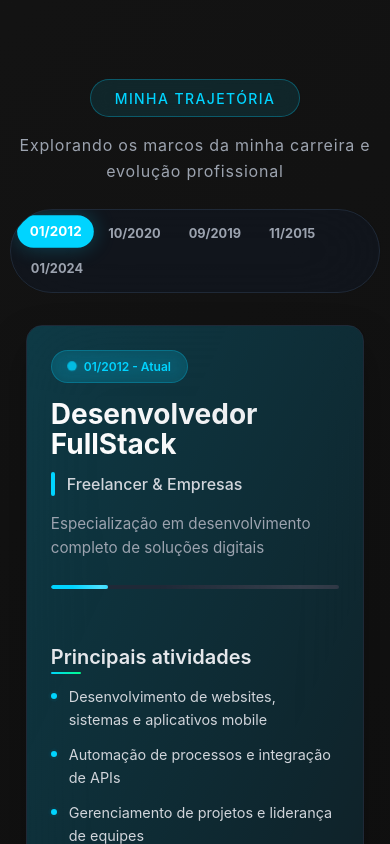
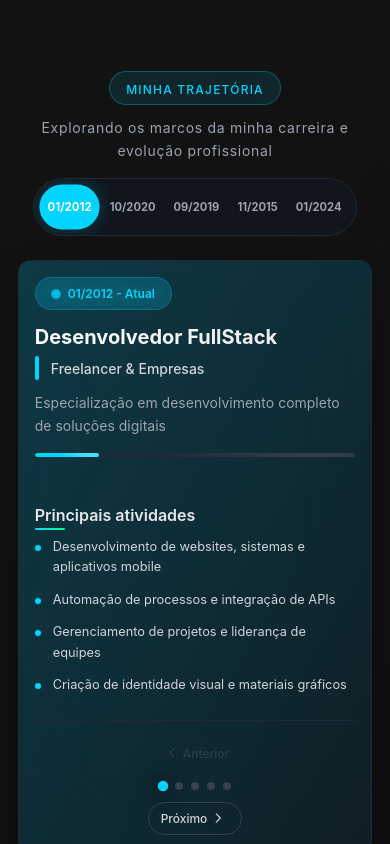
Before and after one commit to jottasilva/portfolio, a React (Create React App) app: page / in a window 390 px wide. Shown: the part 9020-9864 px from the top of the page. Built offline with nearby package versions, Linux system fonts and the light colour scheme; a web font is replaced by a local one.

Commit message:
Update timeline.css

```diff
--- a/src/css/timeline.css
+++ b/src/css/timeline.css
@@ -1,4 +1,3 @@
-
 /* Timeline Container */
 .timeline-container {
   min-height: 100vh;
@@ -13,6 +12,7 @@
   padding: 2rem 1rem;
   position: relative;
 }
+
 .timeline-header-content {
   max-width: 800px;
   margin: 0 auto;
@@ -86,6 +86,7 @@
   display: flex;
   justify-content: center;
   margin-bottom: 2rem;
+  padding: 0 1rem;
 }
 
 .timeline-nav {
@@ -94,12 +95,18 @@
   background-color: rgba(17, 24, 39, 0.5);
   backdrop-filter: blur(40px);
   border-radius: 9999px;
-  padding: .5rem;
+  padding: 0.5rem;
   border: 1px solid #1f2937;
-  flex-wrap: wrap;
+  flex-wrap: nowrap;
   max-width: 95vw;
   overflow-x: auto;
   position: relative;
+  scrollbar-width: none;
+  -ms-overflow-style: none;
+}
+
+.timeline-nav::-webkit-scrollbar {
+  display: none;
 }
 
 .timeline-nav::before {
@@ -134,6 +141,7 @@
   min-width: fit-content;
   overflow: hidden;
   z-index: 1;
+  flex-shrink: 0;
 }
 
 .timeline-nav-btn::before {
@@ -623,14 +631,26 @@
   opacity: 0.7;
 }
 
-/* Mobile Responsive Design */
+/* RESPONSIVE DESIGN */
+
+/* Mobile pequeno (até 480px) */
 @media (max-width: 480px) {
   .timeline-header {
-    padding: 1.5rem 0.5rem;
+    padding: 1rem 0.5rem;
+  }
+
+  .timeline-badge {
+    padding: 0.375rem 1rem;
+    margin-bottom: 0.75rem;
+  }
+
+  .timeline-badge-text {
+    font-size: 0.75rem;
   }
 
   .timeline-title {
-    font-size: 2rem;
+    font-size: 1.75rem;
+    margin-bottom: 0.75rem;
   }
 
   .timeline-title-main {
@@ -638,17 +658,216 @@
   }
 
   .timeline-title-accent {
-    font-size: 2rem;
+    font-size: 1.75rem;
+  }
+
+  .timeline-subtitle {
+    font-size: 0.875rem;
+    padding: 0 1rem;
+  }
+
+  .timeline-nav-container {
+    padding: 0 0.5rem;
+    margin-bottom: 1.5rem;
+  }
+
+  .timeline-nav {
+    gap: 0.125rem;
+    padding: 0.375rem;
+    scroll-behavior: smooth;
+    -webkit-overflow-scrolling: touch;
+  }
+
+  .timeline-nav-btn {
+    padding: 0.375rem 0.5rem;
+    touch-action: manipulation;
+    -webkit-tap-highlight-color: transparent;
+    min-height: 44px;
+  }
+
+  .timeline-nav-btn-text {
+    font-size: 0.7rem;
+  }
+
+  .timeline-nav-btn:hover:not(.active) {
+    transform: none;
+  }
+
+  .timeline-nav-btn.active {
+    transform: scale(1.02);
+  }
+
+  .timeline-content-area {
+    width: 95%;
+    padding: 0 0.5rem 1.5rem 0.5rem;
+  }
+
+  .timeline-card {
+    border-radius: 0.75rem;
+  }
+
+  .timeline-card-content {
+    padding: 1rem;
+  }
+
+  .timeline-grid {
+    gap: 1.5rem;
+  }
+
+  .timeline-job-title {
+    font-size: 1.25rem;
+    margin-bottom: 0.5rem;
+  }
+
+  .timeline-company {
+    font-size: 0.875rem;
+    margin-bottom: 0.75rem;
+  }
+
+  .timeline-description {
+    font-size: 0.875rem;
+    margin-bottom: 1rem;
+  }
+
+  .timeline-skills-title {
+    font-size: 1rem;
+    margin-bottom: 0.75rem;
+  }
+
+  .timeline-skill-text p {
+    font-size: 0.8rem;
+  }
+
+  .timeline-bottom-nav {
+    margin-top: 1.5rem;
+    padding-top: 1rem;
+    gap: 0.75rem;
+    justify-content: center;
+  }
+
+  .timeline-nav-arrow {
+    padding: 0.5rem 0.75rem;
+    font-size: 0.75rem;
+  }
+
+  .timeline-nav-icon {
+    width: 0.875rem;
+    height: 0.875rem;
+  }
+
+  .timeline-dots {
+    order: 0;
+    width: 100%;
+    justify-content: center;
   }
 }
-/* Tablet Responsive Design */
-@media (min-width: 768px) {
+
+/* Mobile médio (481px - 640px) */
+@media (min-width: 481px) and (max-width: 640px) {
   .timeline-header {
-    padding:2rem 1rem;
+    padding: 1.5rem 0.75rem;
   }
 
   .timeline-title {
-    font-size: 3rem;
+    font-size: 2.25rem;
+  }
+
+  .timeline-nav-container {
+    padding: 0 0.75rem;
+  }
+
+  .timeline-nav {
+    gap: 0.1875rem;
+    padding: 0.4375rem;
+  }
+
+  .timeline-nav-btn {
+    padding: 0.4375rem 0.625rem;
+  }
+
+  .timeline-nav-btn-text {
+    font-size: 0.75rem;
+  }
+
+  .timeline-content-area {
+    padding: 0 0.75rem 2rem 0.75rem;
+  }
+
+  .timeline-card-content {
+    padding: 1.25rem;
+  }
+
+  .timeline-job-title {
+    font-size: 1.5rem;
+  }
+
+  .timeline-company {
+    font-size: 0.9375rem;
+  }
+
+  .timeline-skill-text p {
+    font-size: 0.875rem;
+  }
+}
+
+/* Tablet pequeno (641px - 768px) */
+@media (min-width: 641px) and (max-width: 768px) {
+  .timeline-header {
+    padding: 2rem 1rem;
+  }
+
+  .timeline-title {
+    font-size: 2.75rem;
+  }
+
+  .timeline-nav {
+    flex-wrap: wrap;
+    justify-content: center;
+    max-width: 90vw;
+  }
+
+  .timeline-content-area {
+    max-width: 90vw;
+    padding: 0 1rem 2.5rem 1rem;
+  }
+
+  .timeline-card-content {
+    padding: 1.75rem;
+  }
+
+  .timeline-job-title {
+    font-size: 1.875rem;
+  }
+
+  .timeline-company {
+    font-size: 1.0625rem;
+  }
+
+  .timeline-description {
+    font-size: 1rem;
+  }
+
+  .timeline-skill-text p {
+    font-size: 0.9375rem;
+  }
+
+  .timeline-bottom-nav {
+    flex-wrap: nowrap;
+  }
+
+  .timeline-dots {
+    order: 0;
+  }
+}
+
+/* Tablet grande (769px - 1024px) */
+@media (min-width: 769px) and (max-width: 1024px) {
+  .timeline-header {
+    padding: 3rem 1rem;
+  }
+
+  .timeline-title {
+    font-size: 3.25rem;
   }
 
   .timeline-subtitle {
@@ -657,32 +876,29 @@
 
   .timeline-nav-container {
     margin-bottom: 3rem;
-    padding:1px 0.5rem;
   }
 
   .timeline-nav {
-    gap: 6px;
-    text-align:center;
-    padding: 0.3rem;
-    max-width: 90vw;
+    max-width: 85vw;
+    flex-wrap: wrap;
+    justify-content: center;
   }
 
   .timeline-nav-btn {
-    padding: 0.5rem 0.6rem;
-    font-size: 0.5rem;
+    padding: 0.5rem 0.875rem;
   }
 
   .timeline-content-area {
-    max-width: 90vw;
-    padding: 0 1.5rem 3rem 1.5rem;
+    max-width: 85vw;
+    padding: 0 1.25rem 3rem 1.25rem;
   }
 
   .timeline-card {
-    border-radius: 1.5rem;
+    border-radius: 1.25rem;
   }
 
   .timeline-card-content {
-    padding: 2rem;
+    padding: 2.25rem;
   }
 
   .timeline-grid {
@@ -698,7 +914,7 @@
   }
 
   .timeline-description {
-    font-size: 1rem;
+    font-size: 1.0625rem;
   }
 
   .timeline-skills-title {
@@ -706,38 +922,22 @@
   }
 
   .timeline-skill-text p {
-    font-size: 0.95rem;
-  }
-
-  .timeline-bottom-nav {
-    margin-top: 2.5rem;
-    flex-wrap: nowrap;
-  }
-
-  .timeline-nav-arrow {
-    padding: 0.75rem 1.25rem;
     font-size: 1rem;
-  }
-
-  .timeline-nav-icon {
-    width: 1.25rem;
-    height: 1.25rem;
-    margin: 0 0.5rem;
-  }
-
-  .timeline-dots {
-    order: 0;
   }
 }
 
-/* Desktop Responsive Design */
-@media (min-width: 1024px) {
+/* Desktop (1025px+) */
+@media (min-width: 1025px) {
   .timeline-header {
-    padding: 5rem 1.5rem;
+    padding: 4rem 1.5rem;
   }
 
   .timeline-title {
     font-size: 4rem;
+  }
+
+  .timeline-subtitle {
+    font-size: 1.25rem;
   }
 
   .timeline-nav-container {
@@ -746,6 +946,8 @@
 
   .timeline-nav {
     max-width: 80vw;
+    flex-wrap: wrap;
+    justify-content: center;
   }
 
   .timeline-nav-btn {
@@ -753,8 +955,12 @@
   }
 
   .timeline-content-area {
-    max-width: 85vw;
-    padding: 0 1.5rem 5rem 1.5rem;
+    max-width: 80vw;
+    padding: 0 1.5rem 4rem 1.5rem;
+  }
+
+  .timeline-card {
+    border-radius: 1.5rem;
   }
 
   .timeline-card-content {
@@ -812,7 +1018,7 @@
   }
 
   .timeline-skill-text p {
-    font-size: 1rem;
+    font-size: 1.125rem;
   }
 
   .timeline-bottom-nav {
@@ -820,3 +1026,24 @@
     padding-top: 2rem;
   }
 }
+
+/* Scroll indicator para mobile */
+@media (max-width: 640px) {
+  .timeline-nav-container::after {
+    content: '← Deslize →';
+    position: absolute;
+    bottom: -1.5rem;
+    left: 50%;
+    transform: translateX(-50%);
+    font-size: 0.75rem;
+    color: #6b7280;
+    opacity: 0.7;
+    animation: fadeInOut 3s ease-in-out infinite;
+    pointer-events: none;
+  }
+
+  @keyframes fadeInOut {
+    0%, 100% { opacity: 0.3; }
+    50% { opacity: 0.7; }
+  }
+}
```
